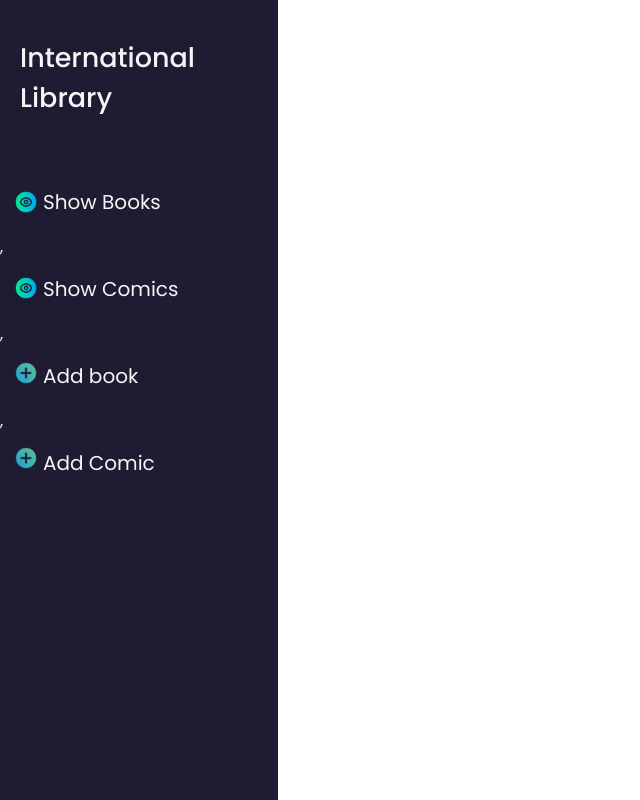
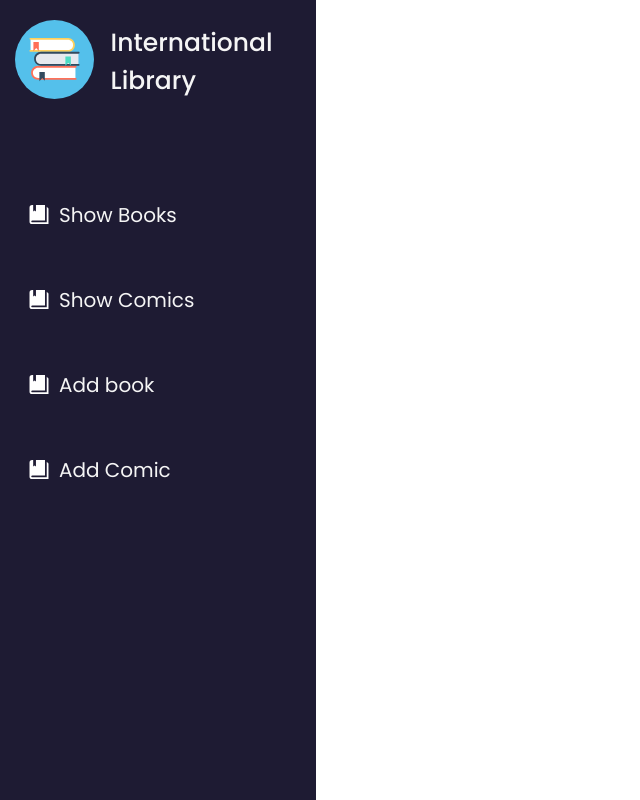
Before and after one commit to ValeriaMuSe/javascript-2-grupo-1-valeria-murillo-s, a plain HTML site: page mini-proyecto-parte2/index.html in a window 1280 px wide. Shown: the whole page, without its empty margins (0-640 px from the left). Drawn offline with Linux system fonts and the light colour scheme.

Commit message:
project progress

```diff
--- a/mini-proyecto-parte2/index.html
+++ b/mini-proyecto-parte2/index.html
@@ -11,10 +11,6 @@
   <title>Sidebar library</title>
 </head>
 <body>
-  <!-- <button onclick="addBook()">Agregar Libro</button>
-  <button onclick="addComic()">Agregar Comic</button>
-  <button onclick="showProducts()">Ver Productos</button> -->
-
   <div class="container">
     <div id="sidebar" class="sidebar">
 
@@ -26,11 +22,9 @@
         <li>Add book</li>
       </ul> -->
 
-      <ul id="list"></ul>
-
     </div>
     <div id="mainContent" class="main-content"></div>
   </div>
 </body>
-<script src="./main.js"></script>
+<script type="module" defer src="./main.js"></script>
 </html>
--- a/mini-proyecto-parte2/main.js
+++ b/mini-proyecto-parte2/main.js
@@ -1,179 +1,50 @@
-class Bookstore {
-  #bookstoreName;
-  #address;
-  #books;
-  #comics;
-  constructor(bookstoreName, address) {
-    this.#bookstoreName = bookstoreName;
-    this.#address = address;
-    this.#books = [];
-    this.#comics = [];
-  }
-
-
-  // getters
-  get getBooks() {
-    return this.#books;
-  }
-
-  get getComics() {
-    return this.#comics;
-  }
-
-  get getName() {
-    return this.#bookstoreName
-  }
-
-  // setters
-  set setBookstoreName(name) {
-    this.#bookstoreName = name;
-  }
-
-  set setAddress(address) {
-    this.#address = address;
-  }
-
-  set setBooks(book) {
-    this.#books.push(book);
-  }
-
-  set setComics(comic) {
-    this.#comics.push(comic);
-  }
-}
-
-class Book {
-  #title;
-  #author;
-  #price;
-  #stock;
-  #year;
-
-  constructor(title, author, price, stock, year) {
-    this.#title = title;
-    this.#author = author;
-    this.#price = price;
-    this.#stock = stock;
-    this.#year = year;
-  }
-
-  getInfo() {
-    return {
-      title: this.#title,
-      author: this.#author,
-      price: this.#price,
-      year: this.#year,
-      stock: !this.#stock ? 'No hay ejemplares disponibles' : this.#stock
-    }
-  }
-
-  // setters
-  set setStock(stock) {
-    this.#stock = stock;
-  }
-
-  set setYear(year) {
-    this.#year = year;
-  }
-}
-
-class Comic extends Book {
-  #illustrator;
-  #publisher;
-  #volume;
-  constructor(title, author, price, stock, year, illustrator, publisher, volume) {
-    super(title, author, price, stock, year);
-    this.#illustrator = illustrator;
-    this.#publisher = publisher;
-    this.#volume = volume;
-  }
-
-  getInfo () {
-    const info = super.getInfo();
-    return {
-      ...info,
-      illustrator: this.#illustrator,
-      publisher: this.#publisher,
-      volume: this.#volume
-    }
-  }
-}
+import Bookstore from './modules/Bookstore.js';
+import Book from './modules/Book.js';
+import Comic from './modules/Comic.js';
 
 const bookstore1 = new Bookstore('International Library', 'Calle 1');
 
-// const addBook = () => {
-//   const book = new Book('El principito', 'Antoine de Saint', 100, 10, 1943);
-//   bookstore1.setBooks = book.getInfo();
-//   console.log('Add book')
-// }
-
-// const addComic = () => {
-//   const comic = new Comic('Batman', 'bob kane', 200, 5, '1939', 'Bob kane', 'DC Comics', 1);
-//   bookstore1.setComics = comic.getInfo();
-//   console.log('Add Comic')
-// }
-
-// const showProducts = () => {
-//   console.log('Books')
-//   console.log(bookstore1.getBooks);
-
-//   console.log('Comics')
-//   console.log(bookstore1.getComics);
-// }
-
 const sidebar = document.getElementById('sidebar');
 const menu = ['Show Books', 'Show Comics', 'Add book', 'Add Comic'];
-const list = document.querySelector('#list');
 
 // Put the title
 
 const printBookstoreName = () => {
   sidebar.insertAdjacentHTML(
     'afterbegin',
-    `<h1 class="title">
+    `<img class="library-icon" src="img/book-title-icon.svg" alt="">
+    <h1 class="title">
       ${bookstore1.getName}
     </h1>`,
   )
 }
 
-printBookstoreName();
 
-// Put the icons
-
-const showIcon = () => {
-  list.insertAdjacentHTML(
-    'afterbegin',
-    `<img class="icon show-icon" src="img/show-icon.png" alt="">
-    <img class="icon show-icon-comic" src="img/show-icon.png" alt="">`
-  )
+const initialize = () => {
+  printBookstoreName();
+  displayMenu();
+  menuFunctionality();
 }
 
-showIcon();
+const createMenu = () => {
+  let menuHtml = '';
+  menu.forEach((elem, index) => {
+    menuHtml += `<li class="menu-item" id="${index}"><img class="icon" src="img/book-icon.svg" alt="">${elem}</li>`
+  });
 
-const addIcon = () => {
-  list.insertAdjacentHTML(
-    'afterbegin',
-    `<img class="icon add-icon" src="img/add-icon.png" alt="">
-    <img class="icon add-icon-comic" src="img/add-icon.png" alt="">`
-  )
+  return menuHtml;
 }
 
-addIcon();
-
-// Put the list
-
-const generalList = () => {
-  list.insertAdjacentHTML(
+const displayMenu = () => {
+  sidebar.insertAdjacentHTML(
     'beforeend',
-    `<li onclick="showBooks()" class="list">${menu[0]}</li>,
-     <li onclick="showComics()" class="list">${menu[1]}</li>,
-     <li onclick="addBook()" class="list">${menu[2]}</li>,
-     <li onclick="addComic()" class="list">${menu[3]}</li>`
-  )
+    `<ul class="menu">${createMenu()}</ul>`
+  );
 }
 
-generalList();
 
+
+initialize()
 
 // Add the books or comics
 
@@ -189,7 +60,7 @@ const addComic = () => {
   alert('Comic added')
 }
 
-// Show the books or comics
+// // Show the books or comics
 
 const showBooks = () => {
   console.log('Books');
@@ -200,3 +71,104 @@ const showComics = () => {
   console.log('Comics');
   console.log(bookstore1.getComics);
 }
+
+
+// Lo de la profe
+// (function () {
+//   const bookstore1 = new Bookstore('Libreria 1', 'Calle 1');
+//   const sidebar = document.getElementById('sidebar');
+//   const menu = ['Show Books', 'Show Comics', 'Add book', 'Add Comic'];
+
+//   const initialize = () => {
+//     printBookstoreName();
+//     displayMenu();
+//     menuFunctionality();
+//   }
+
+//   const printBookstoreName = () => {
+//     sidebar.insertAdjacentHTML(
+//       'afterbegin',
+//       `<h2 class="title">
+//         <img src="./img/logo.svg" class="logo"/>
+//         ${bookstore1.getName}
+//       </h2>`
+//     )
+//   }
+
+//   const createMenu = () => {
+//     let menuHtml = '';
+//     menu.forEach((elem, index) => {
+//       menuHtml += `<li class="menu-item">
+//         <a href="#" id="${index}">${elem}</a>
+//       </li>`
+//     });
+
+//     return menuHtml;
+//   }
+
+//   const displayMenu = () => {
+//     sidebar.insertAdjacentHTML(
+//       'beforeend',
+//       `<ul class="menu">${createMenu()}</ul>`
+//     );
+//   }
+
+//   const menuFunctionality = () => {
+//     const items = document.querySelectorAll('.menu-item');
+//     items.forEach((item) => {
+//       item.addEventListener('click', (event) => {
+//         // e.stopPropagation(); // esto es para evitar que el evento se extienda/propague al los elementos padres
+//         event.preventDefault(); // esto es para evitar que se recargue la página cuando se hace click en el elemento, en este al elemeto li del menu
+
+//         const { id } = event.target
+
+//         switch (id) {
+//           case '0':
+//             showBooks();
+//             break;
+//           case '1':
+//             showComics();
+//             break;
+//           case '2':
+//             addBooks();
+//             break;
+//           case '3':
+//             addComics();
+//             break;
+//           default:
+//             console.log('That option does not exist');
+//             break;
+//         }
+//       });
+//     });
+//   }
+
+
+//   const showBooks = () => {
+//     console.log('Show Books');
+//     console.log(bookstore1.getBooks)
+//     const books  = bookstore1.getBooks;
+//   }
+
+//   const showComics = () => {
+//     console.log('Show Comics');
+//     console.log(bookstore1.getComics)
+//   }
+
+//   const addBooks = () => {
+//     const title = prompt('Title');
+//     const author = prompt('Author');
+//     const price = prompt('Price');
+//     const stock = prompt('Stock');
+//     const year = prompt('Year');
+
+//     const book = new Book(title, author, price, stock, year);
+//     bookstore1.setBooks = book.getInfo();
+//   }
+
+//   const addComics = () => {
+//     console.log('Add Comics');
+//   }
+
+//   initialize();
+// })();
--- /dev/null
+++ b/mini-proyecto-parte2/modules/Book.js
@@ -0,0 +1,36 @@
+class Book {
+  #title;
+  #author;
+  #price;
+  #stock;
+  #year;
+
+  constructor(title, author, price, stock, year) {
+    this.#title = title;
+    this.#author = author;
+    this.#price = price;
+    this.#stock = stock;
+    this.#year = year;
+  }
+
+  getInfo() {
+    return {
+      title: this.#title,
+      author: this.#author,
+      price: this.#price,
+      year: this.#year,
+      stock: !this.#stock ? 'No hay ejemplares disponibles' : this.#stock
+    }
+  }
+
+  // setters
+  set setStock(stock) {
+    this.#stock = stock;
+  }
+
+  set setYear(year) {
+    this.#year = year;
+  }
+}
+
+export default Book;
--- /dev/null
+++ b/mini-proyecto-parte2/modules/Bookstore.js
@@ -0,0 +1,45 @@
+class Bookstore {
+  #bookstoreName;
+  #address;
+  #books;
+  #comics;
+  constructor(bookstoreName, address) {
+    this.#bookstoreName = bookstoreName;
+    this.#address = address;
+    this.#books = [];
+    this.#comics = [];
+  }
+
+
+  // getters
+  get getBooks() {
+    return this.#books;
+  }
+
+  get getComics() {
+    return this.#comics;
+  }
+
+  get getName() {
+    return this.#bookstoreName
+  }
+
+  // setters
+  set setBookstoreName(name) {
+    this.#bookstoreName = name;
+  }
+
+  set setAddress(address) {
+    this.#address = address;
+  }
+
+  set setBooks(book) {
+    this.#books.push(book);
+  }
+
+  set setComics(comic) {
+    this.#comics.push(comic);
+  }
+}
+
+export default Bookstore;
--- /dev/null
+++ b/mini-proyecto-parte2/modules/Comic.js
@@ -0,0 +1,25 @@
+import Book from './Book.js';
+
+class Comic extends Book {
+  #illustrator;
+  #publisher;
+  #volume;
+  constructor(title, author, price, stock, year, illustrator, publisher, volume) {
+    super(title, author, price, stock, year);
+    this.#illustrator = illustrator;
+    this.#publisher = publisher;
+    this.#volume = volume;
+  }
+
+  getInfo () {
+    const info = super.getInfo();
+    return {
+      ...info,
+      illustrator: this.#illustrator,
+      publisher: this.#publisher,
+      volume: this.#volume
+    }
+  }
+}
+
+export default Comic;
--- a/mini-proyecto-parte2/styles.css
+++ b/mini-proyecto-parte2/styles.css
@@ -5,54 +5,46 @@ body {
 .sidebar {
   background-color: #1e1b33;
   color: #f5f5f5;
-  width: 22%;
+  width: 25%;
   height: 100vh;
   display: flex;
   flex-direction: column;
   margin: -8px;
 }
 
+.library-icon {
+  width: 25%;
+  padding: 20px 5px 10px 15px;
+}
+
 .title {
-  padding: 20px;
   font-weight: 500;
-  font-size: 27px;
+  font-size: 25px;
+  margin-left: 35%;
+  margin-top: -27%;
+  margin-bottom: 22%;
 }
 
 ul {
   padding: 0px;
 }
 
-.list {
+.menu-item {
   font-size: 20px;
-  margin-bottom: 2px;
-  padding: 15px 15px 15px 43px;
+  margin-bottom: 25px;
+  padding: 15px 15px 15px 59px;
   transition: all 0.7s ease;
   list-style: none;
 }
 
-.list:hover {
+.menu-item:hover {
   background-color: #3d3769;
-  padding-left: 60px;
+  padding-left: 75px;
   cursor: pointer;
 }
 
 .icon {
-  width: 22px;
+  width: 30px;
+  margin-left: -35px;
   position: absolute;
 }
-
-.add-icon {
-  margin: 190px 0px 0px 15px;
-}
-
-.add-icon-comic {
-  margin: 275px 0px 0px 15px;
-}
-
-.show-icon {
-  margin: 19px 0px 0px 15px;
-}
-
-.show-icon-comic {
-  margin: 105px 0px 0px 15px;
-}
```
Also changed, not shown: mini-proyecto-parte2/img/add-icon.png (deleted), mini-proyecto-parte2/img/book-icon.svg (added), mini-proyecto-parte2/img/book-title-icon.svg (added), mini-proyecto-parte2/img/show-icon.png (deleted).
